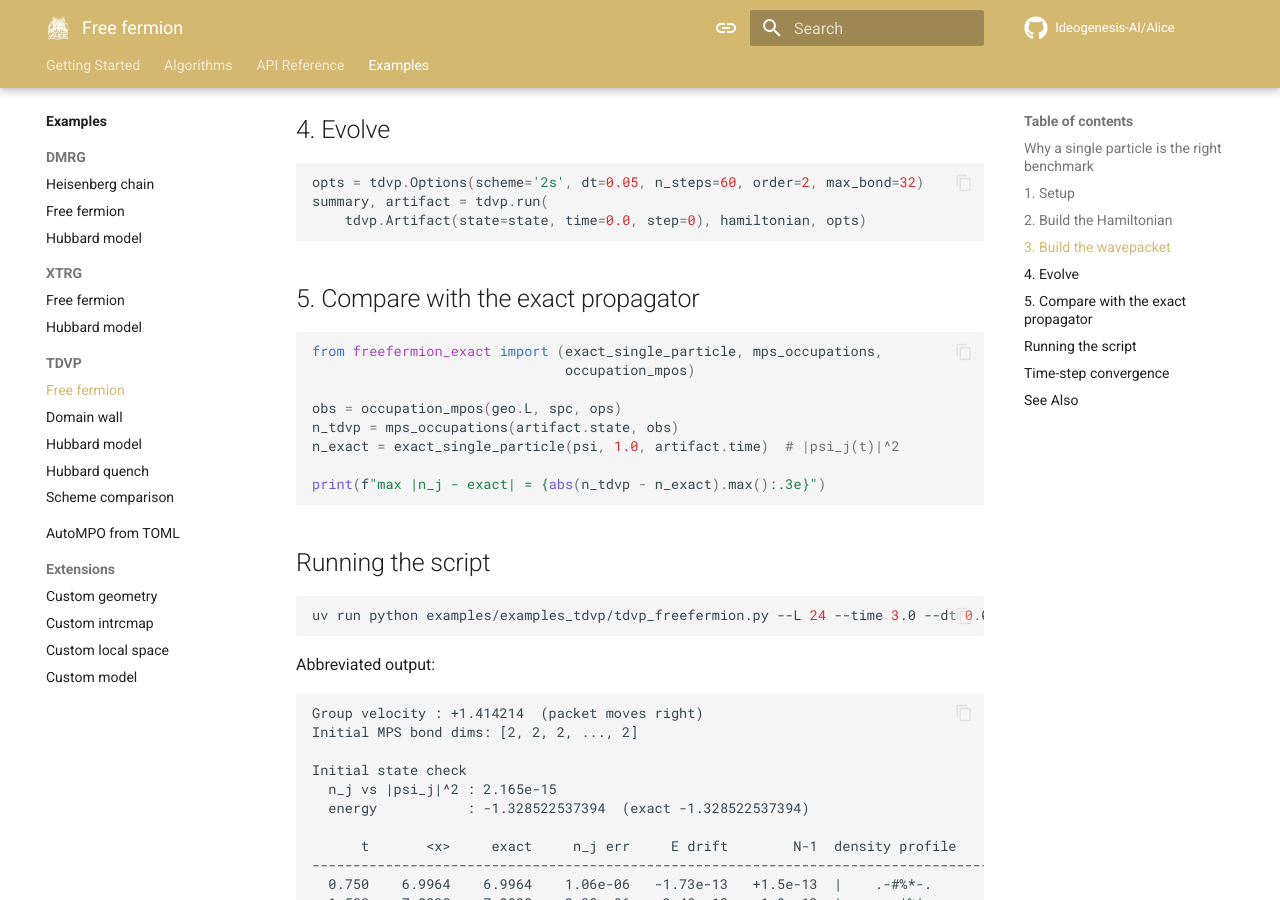
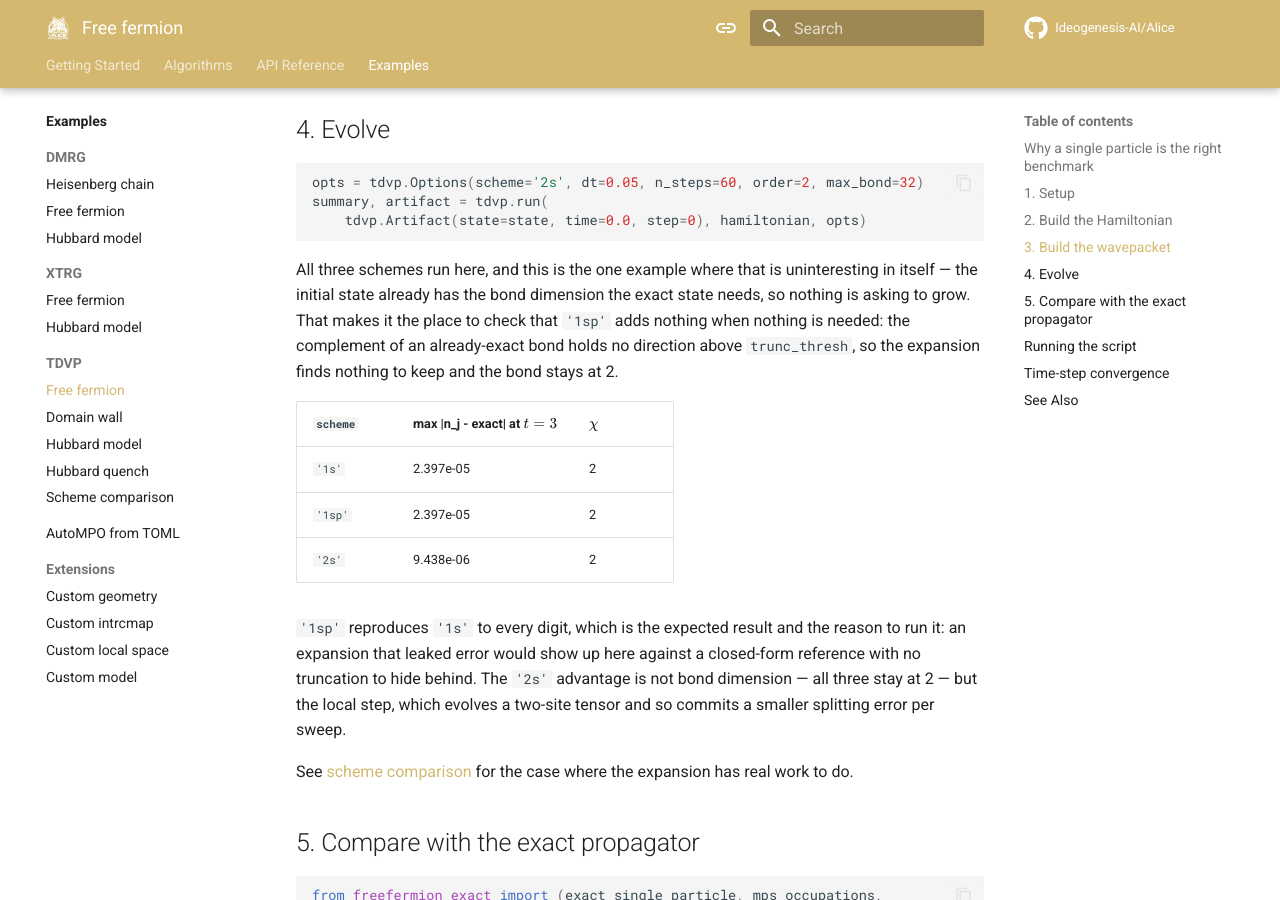
Before and after one commit to Ideogenesis-AI/Alice, an MkDocs documentation site: the page built from docs/examples/tdvp/free-fermion.md, in a window 1280 px wide and 900 px high, scrolled down 1645 px. Built offline with MkDocs 1.6.1 and Material for MkDocs 9.7.7, drawn with Linux system fonts in a browser that asks for light colours; comment, search, counter and statistics services are not loaded.

Commit message:
Document the 1-site-plus scheme on the free-fermion example page
Added a table of the three schemes at the parameters the page already uses, showing the expansion reproducing the 1-site result to every digit at a bond dimension that never leaves 2. Explained why that is the expected outcome rather than a disappointment: with a closed-form reference and nothing to truncate, this is the one example where an expansion that cost accuracy would be visible immediately, and the 2-site advantage visible in the table is the local step rather than any extra bond dimension.

````diff
--- a/docs/examples/tdvp/free-fermion.md
+++ b/docs/examples/tdvp/free-fermion.md
@@ -83,6 +83,28 @@ opts = tdvp.Options(scheme='2s', dt=0.05, n_steps=60, order=2, max_bond=32)
 summary, artifact = tdvp.run(
     tdvp.Artifact(state=state, time=0.0, step=0), hamiltonian, opts)
 ```
+
+All three schemes run here, and this is the one example where that is
+uninteresting in itself — the initial state already has the bond dimension the
+exact state needs, so nothing is asking to grow. That makes it the place to
+check that `'1sp'` adds nothing when nothing is needed: the complement of an
+already-exact bond holds no direction above `trunc_thresh`, so the expansion
+finds nothing to keep and the bond stays at 2.
+
+| `scheme` | max \|n_j - exact\| at \(t = 3\) | \(\chi\) |
+|----------|-------------------------------|----------|
+| `'1s'`   | 2.397e-05                     | 2        |
+| `'1sp'`  | 2.397e-05                     | 2        |
+| `'2s'`   | 9.438e-06                     | 2        |
+
+`'1sp'` reproduces `'1s'` to every digit, which is the expected result and the
+reason to run it: an expansion that leaked error would show up here against a
+closed-form reference with no truncation to hide behind. The `'2s'` advantage is
+not bond dimension — all three stay at 2 — but the local step, which evolves a
+two-site tensor and so commits a smaller splitting error per sweep.
+
+See [scheme comparison](scheme-comparison.md) for the case where the expansion
+has real work to do.
 
 ## 5. Compare with the exact propagator
 
````
